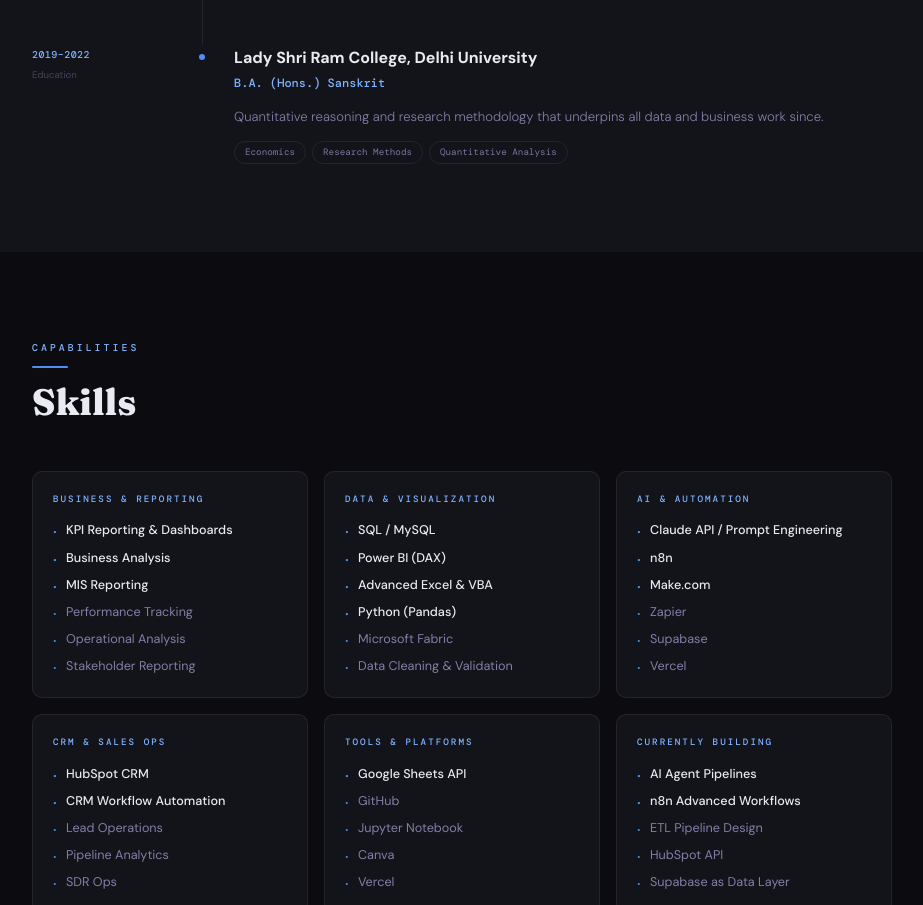
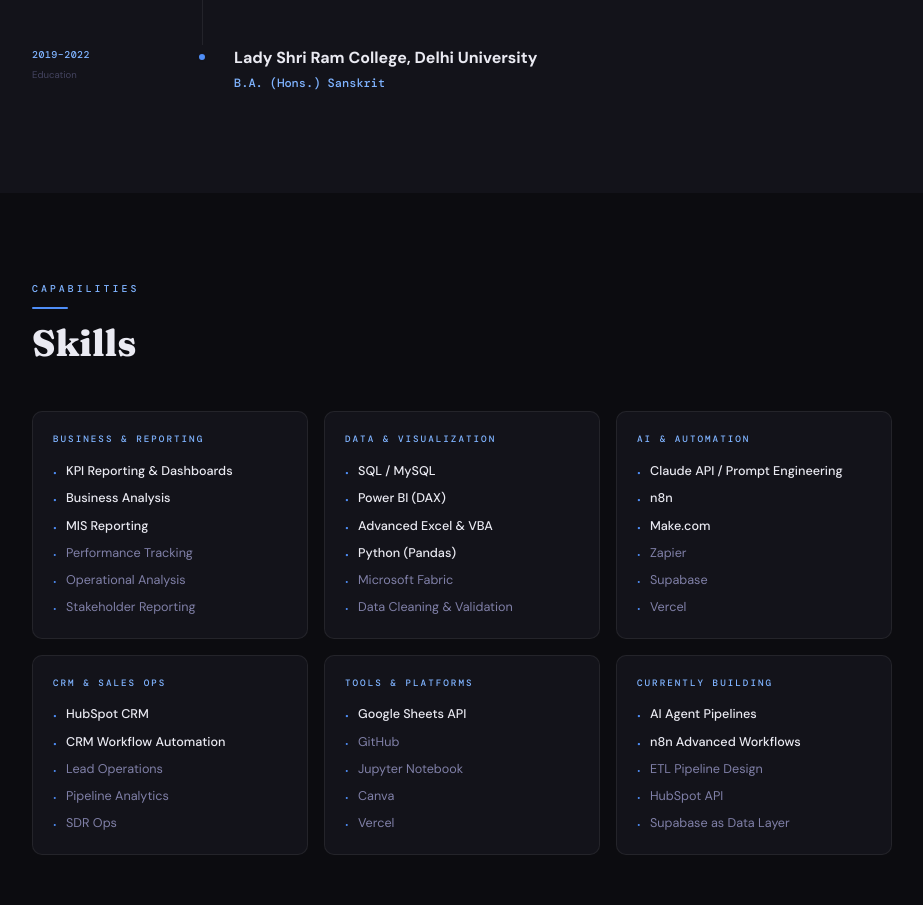
Before and after one commit to shivaniwac/my-portfolio, a plain HTML site: page index.html in a window 1280 px wide. Shown: the part 2423-3328 px from the top of the page, without its empty margins (32-955 px from the left). Drawn offline with nearby package versions, Linux system fonts and the light colour scheme.

Commit message:
Remove experience details from index.html
Removed experience description and related chips.

```diff
--- a/index.html
+++ b/index.html
@@ -385,12 +385,6 @@ footer { padding: 22px 64px; border-top: 1px solid var(--border); display: flex;
         <div class="exp-right">
           <div class="exp-co">Lady Shri Ram College, Delhi University</div>
           <div class="exp-role">B.A. (Hons.) Sanskrit</div>
-          <div class="exp-body">
-            <p>Quantitative reasoning and research methodology that underpins all data and business work since.</p>
-          </div>
-          <div class="chips">
-            <span class="chip">Economics</span><span class="chip">Research Methods</span><span class="chip">Quantitative Analysis</span>
-          </div>
         </div>
       </div>
 
```
